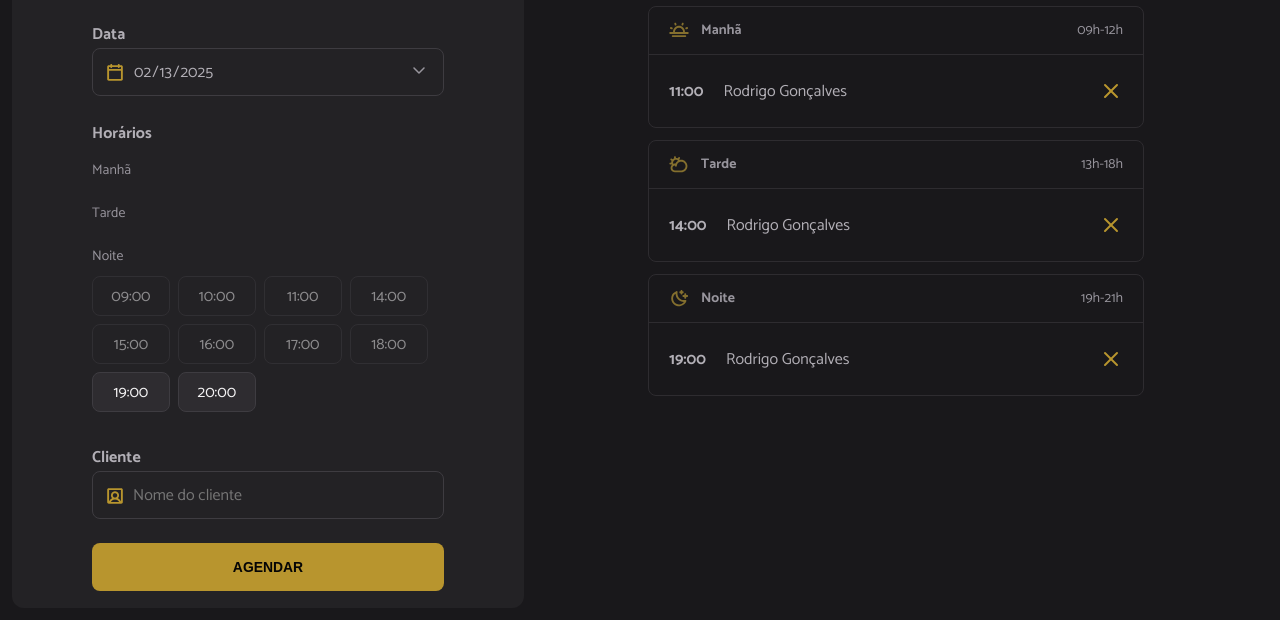
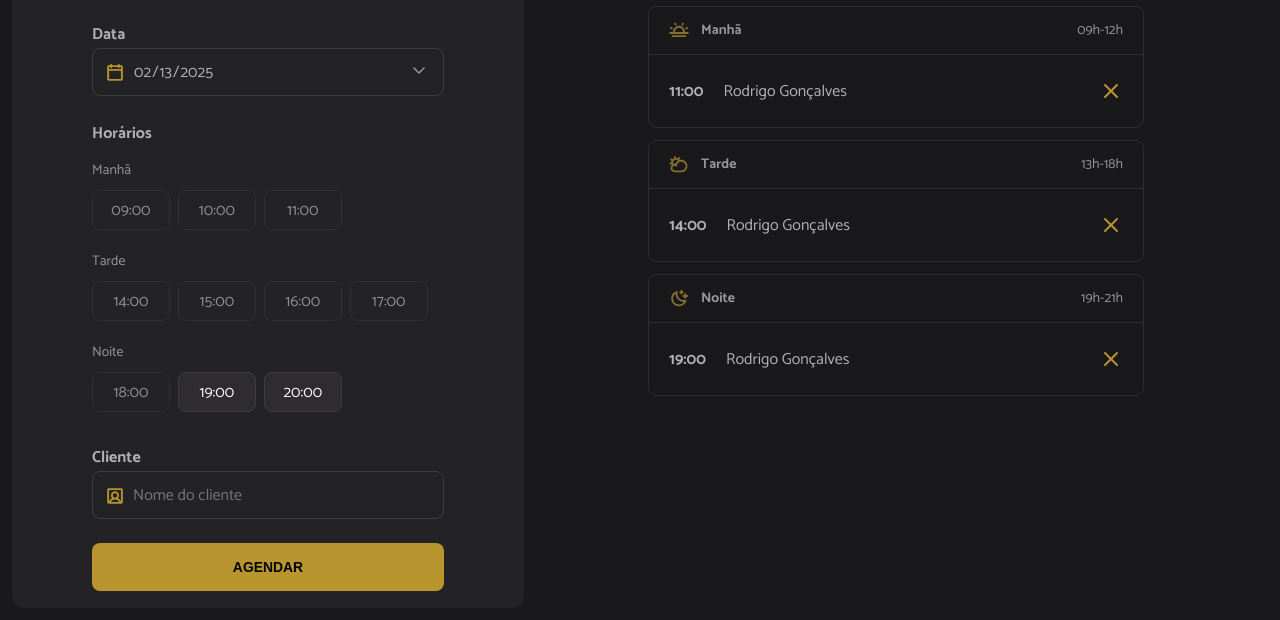
Before and after one commit to marquesdanilocarlos/es-rocketseat, a website built with webpack: page 10-projeto/index.html in a window 1280 px wide. Shown: the part 180-800 px from the top of the page. Built offline with nearby package versions, Linux system fonts and the light colour scheme.

Commit message:
Aula 62 - Separação dos períodos de horários na listagem

```diff
--- a/10-projeto/index.html
+++ b/10-projeto/index.html
@@ -36,17 +36,6 @@
 
         <span class="label">Horários</span>
         <ul id="hours" class="hours" aria-label="Horários disponíveis de manhã">
-          <!-- Exemplo: Manhã -->
-          <li data-period="morning" class="hour-period">Manhã</li>
-
-          <!-- Exemplo: Tarde  -->
-          <li data-period="morning" class="hour-period">Tarde</li>
-
-
-          <!-- Exemplo: Noite -->
-          <li data-period="morning" class="hour-period">Noite</li>
-
-
         </ul>
 
         <label for="client" class="label">Cliente</label>
--- a/10-projeto/src/modules/form/hours-load.js
+++ b/10-projeto/src/modules/form/hours-load.js
@@ -19,6 +19,27 @@ export function hoursLoad(date) {
         li.classList.add('hour')
         li.classList.add(available ? 'hour-available' : 'hour-unavailable')
         li.textContent = hour
+
+        if (hour === "09:00") {
+            hourHeaderAdd('Manhã');
+        }
+
+        if (hour === "14:00") {
+            hourHeaderAdd('Tarde');
+        }
+
+        if (hour === "18:00") {
+            hourHeaderAdd('Noite');
+        }
+
         hoursList.append(li)
     })
 }
+
+function hourHeaderAdd(title) {
+    const header = document.createElement('li')
+    header.classList.add('hour-period')
+    header.textContent = title
+
+    hoursList.append(header)
+}
```
